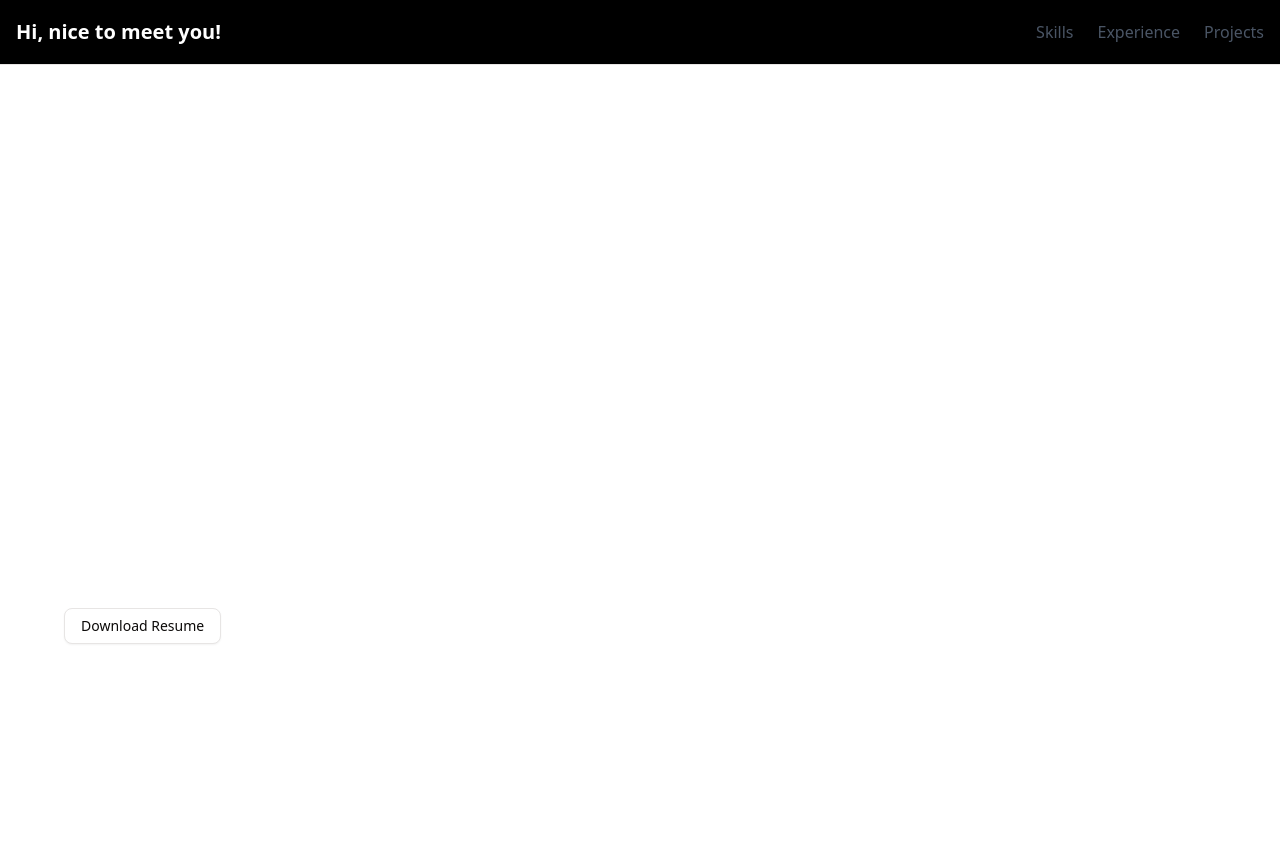
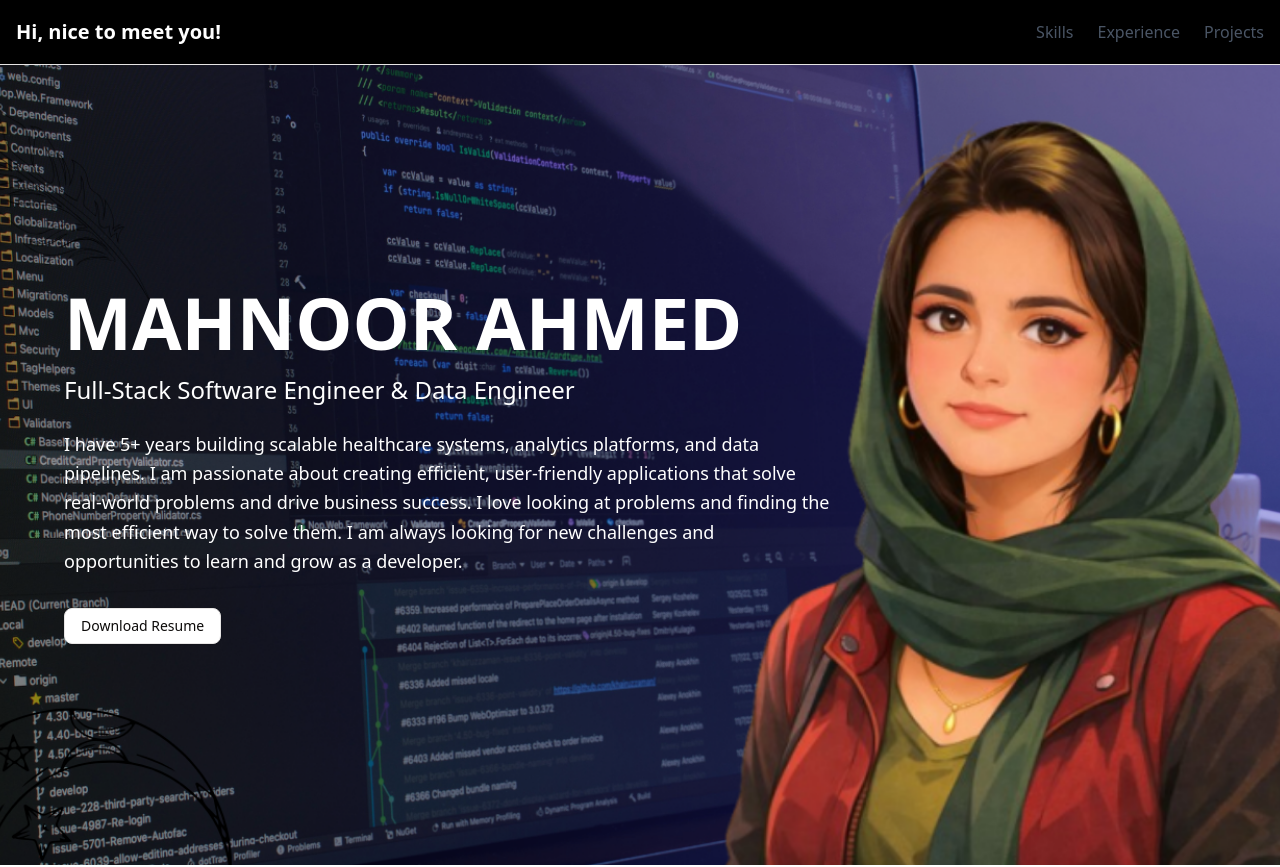
Before and after one commit to mahusama/mahmed, a Next.js app: page / in a window 1280 px wide. Shown: the top 867 px of the page. Built offline with nearby package versions, Linux system fonts and the light colour scheme.

Commit message:
Changes to Heropicture

```diff
--- a/components/IntroSection.tsx
+++ b/components/IntroSection.tsx
@@ -1,11 +1,14 @@
 "use client";
-
-import { motion } from "framer-motion";
-import { Button } from "@/components/ui/button";
+import Image from "next/image";
+import { motion } from 'framer-motion'
+import { Card, CardContent } from '@/components/ui/card'
+import { Button } from '@/components/ui/button'
+import { Mail, Linkedin, Github } from 'lucide-react'
+import icon from "./images/Hero.png";
 
 export default function Intro() {
   return (
-    <section className="relative w-full min-h-screen flex items-center justify-center px-4">
+    <section className="hero-banner relative w-full min-h-screen flex items-center justify-center px-4">
 
       <div className="max-w-6xl w-full py-16 md:py-32 text-center md:text-left">
 
```
